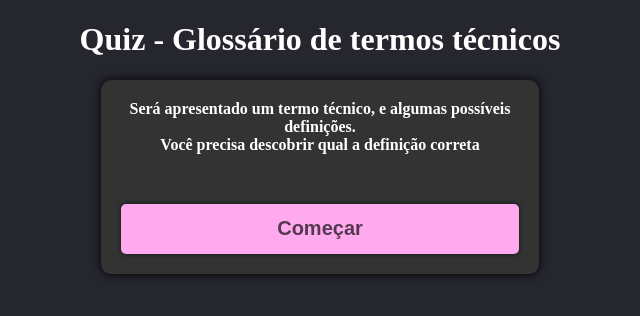
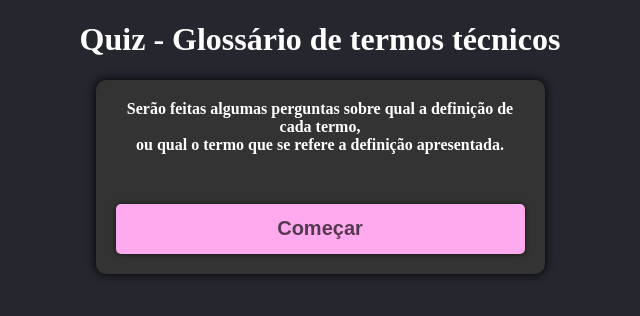
Before and after one commit to Louie-Cipher/glossario-termos-tecnicos, a React (Vite) app: page / in a window 1280 px wide. Shown: the top 316 px of the page, without its empty margins (320-960 px from the left). Built offline with nearby package versions, Linux system fonts and the light colour scheme.

Commit message:
update initial message

```diff
--- a/src/Components/Start/index.tsx
+++ b/src/Components/Start/index.tsx
@@ -8,9 +8,9 @@ export default ({ initGame }: Props) => {
     return (
         <>
             <Comp.InitMessage>
-                Será apresentado um termo técnico, e algumas possíveis definições.
-                <br />
-                Você precisa descobrir qual a definição correta
+                Serão feitas algumas perguntas sobre qual a definição de cada termo,
+                <br/>
+                ou qual o termo que se refere a definição apresentada.
             </Comp.InitMessage>
             <Comp.StartButton onClick={initGame}>Começar</Comp.StartButton>
         </>
```
